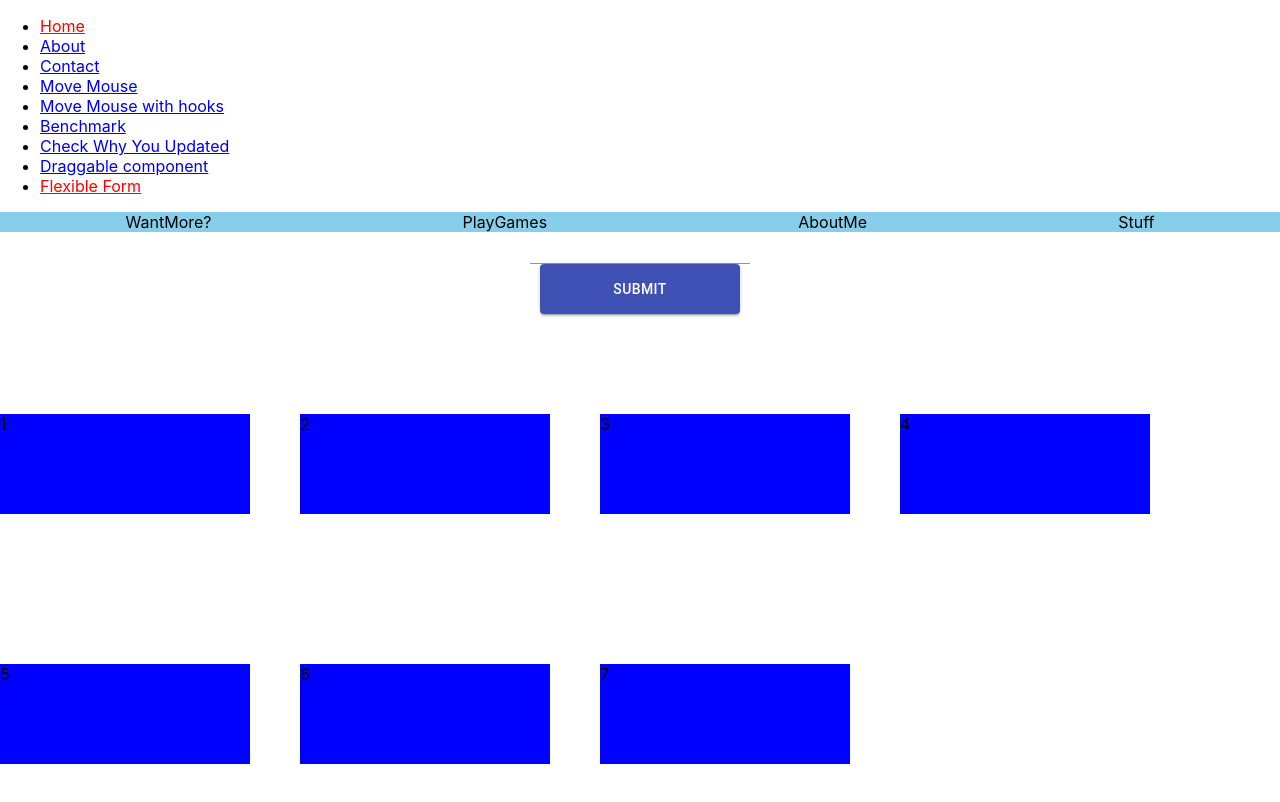
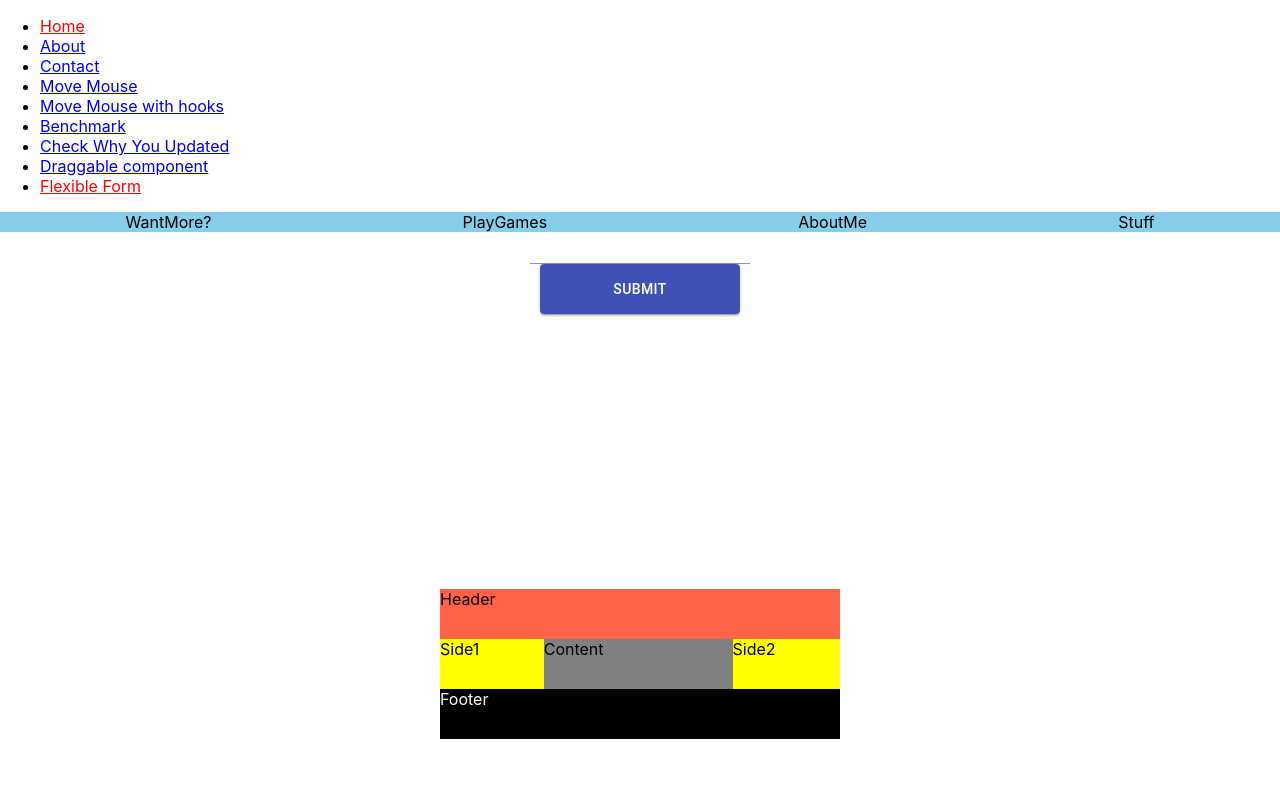
Before and after one commit to johnconnor31/newJsFeatures, a React (Create React App) app: page /flexibleForm in a window 1280 px wide. Shown: the top 802 px of the page. Built offline with nearby package versions, Linux system fonts and the light colour scheme; what redux-promise-middleware would draw is missing.

Commit message:
Flex form example

```diff
--- a/src/App.css
+++ b/src/App.css
@@ -53,15 +53,58 @@
 .flexContainer {
   display: flex;
   flex-wrap: wrap;
+  width: 400px;
   height: 500px;
+  margin: auto;
+  align-content: center;
+  align-items: stretch;
 }
 
-div[class*="flexDiv"] {
-  width: 250px;
-  height: 100px;
-  margin: 0 50px 0 0;
-  background-color: blue;
-  justify-content: space-evenly;
+.flexContainer > * {
+  height: 50px;
+  flex: 0 100%;
+}
+
+.header {
+  background-color: tomato;
+}
+
+div[class*='side'] {
+  background-color: yellow;
+}
+
+.content {
+  background-color: gray;
+}
+
+.footer {
+  background-color: black;
+  color: white;
+}
+
+@media all and ( min-width: 600px) {
+  .side-1 {
+    flex: 1 auto;
+  }
+  .side-2 {
+    flex: 1 auto;
+  }
+}
+
+@media all and ( min-width: 800px) {
+  .content {
+    flex: 2 auto;
+    order: 2
+  }
+  .side-1 {
+    order: 1;
+  }
+  .side-2 {
+    order: 3;
+  }
+  .footer {
+    order: 4;
+  }
 }
 
 @keyframes colorAndFlexGrow {
--- a/src/FlexibleForm.js
+++ b/src/FlexibleForm.js
@@ -68,13 +68,11 @@ return (
         <div className='submitResponse'>{props.pendingSubmit ? 'Submitting form' : props.submitResponse}</div>
     </div>
     <div className='flexContainer'>
-        <div className='flexDiv1'>1</div>
-        <div className='flexDiv2'>2</div>
-        <div className='flexDiv3'>3</div>
-        <div className='flexDiv4'>4</div>
-        <div className='flexDiv5'>5</div>
-        <div className='flexDiv6'>6</div>
-        <div className='flexDiv7'>7</div>
+        <div className='header'>Header</div>
+        <div className='content'>Content</div>
+        <div className='side-1'>Side1</div>
+        <div className='side-2'>Side2</div>
+        <div className='footer'>Footer</div>
     </div>
     </>
 );
```
